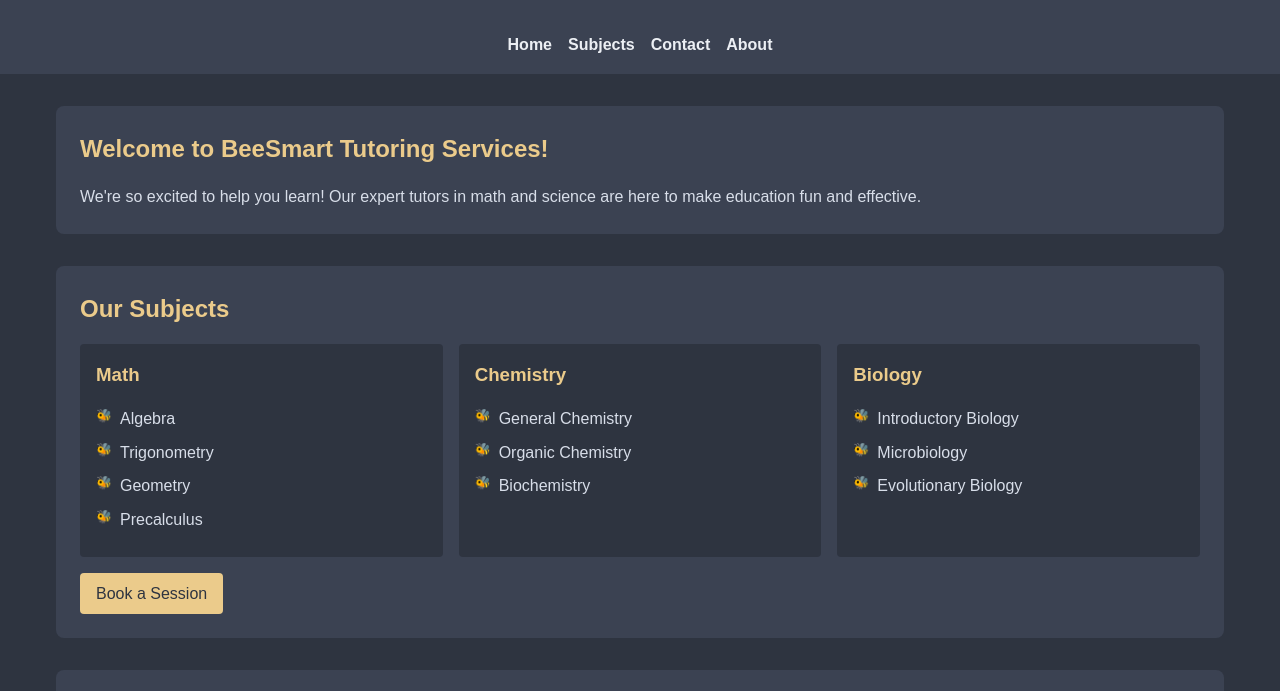
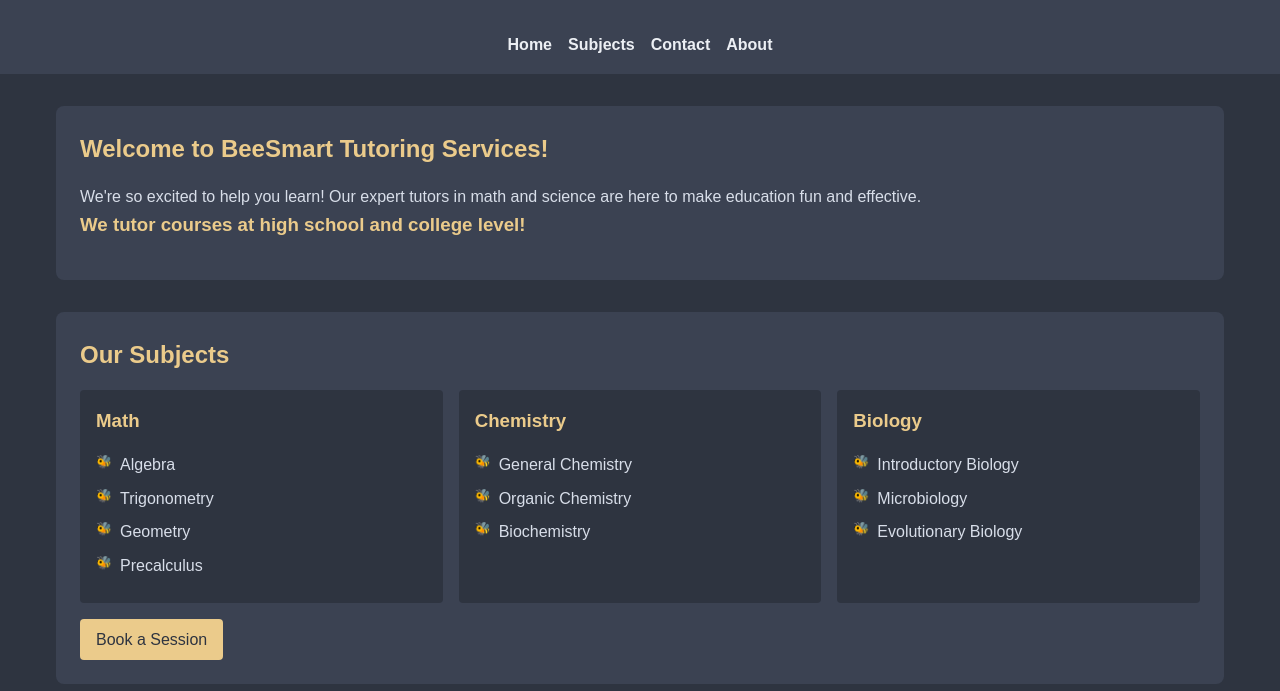
Before and after one commit to rudolphrj/tutor-redux, a plain HTML site: page index.html in a window 1280 px wide. Shown: the part 86-777 px from the top of the page. Drawn offline with Linux system fonts and the light colour scheme.

Commit message:
added note about high school and college

```diff
--- a/index.html
+++ b/index.html
@@ -282,6 +282,7 @@ footer {
         <section class="section" id="home">
             <h2>Welcome to BeeSmart Tutoring Services!</h2>
             <p>We're so excited to help you learn! Our expert tutors in math and science are here to make education fun and effective.</p>
+            <h3>We tutor courses at high school and college level!</h3>
         </section>
 
         <section class="section" id="subjects">
```
